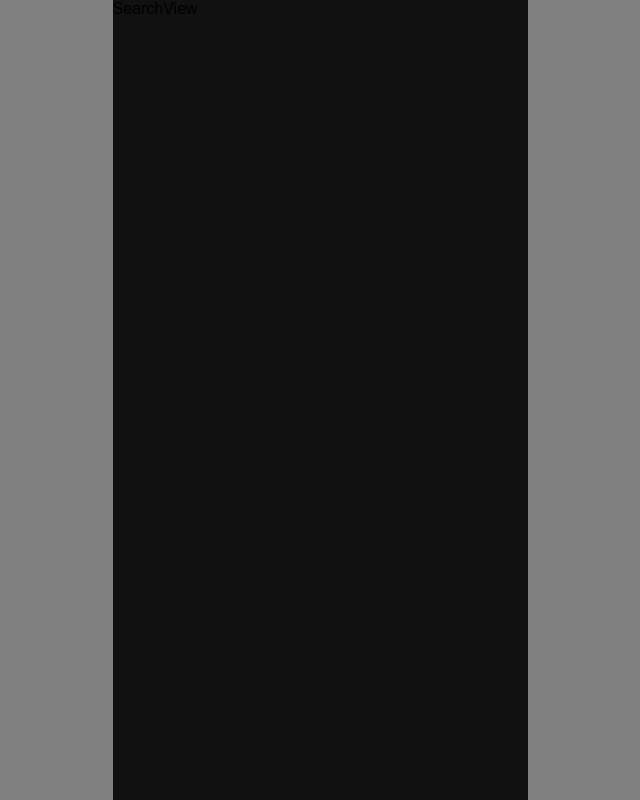
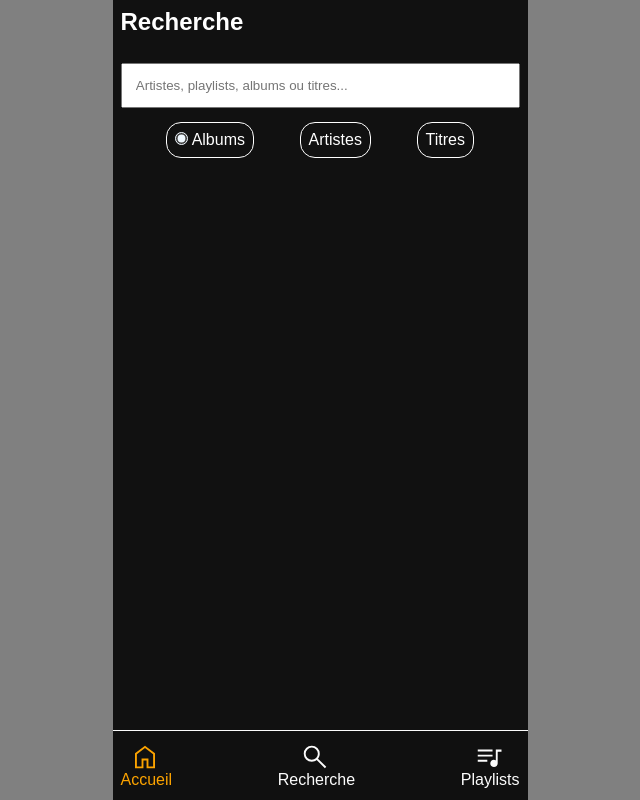
Before and after one commit to Bafode87/Spotizer, a Vue app: page /search in a window 1280 px wide. Shown: the whole page, without its empty margins (320-960 px from the left). Built offline with nearby package versions, Linux system fonts and the light colour scheme; a web font is replaced by a local one.

Commit message:
Ajout de la recherche avec autocompletion
	- Les utilisateurs peuvent effectuer des recherches avec des
	  filtres

```diff
--- a/src/assets/styles.scss
+++ b/src/assets/styles.scss
@@ -84,6 +84,20 @@ h2 {
 h3 {
   font-size: var(--font-size-h3);
   margin: var(--spacing-2) 0;
+}
+
+// Search view
+
+.search__header {
+  color: white;
+  padding: var(--spacing-1);
+}
+
+#search {
+  width: 100%;
+  padding: 1em;
+  margin-top: 2em;
+  margin-bottom: 1em;
 }
 
 // cardList component
@@ -241,6 +255,28 @@ h3 {
   }
 }
 
+// Boutons filtres
+
+.filters {
+  display: flex;
+  justify-content: space-evenly;
+}
+.button__filters {
+  background-color: var(--color-background);
+  padding: 0.5em;
+  color:  white;
+  border: 1px solid white;
+  border-radius: 15px;
+}
+
+.button__filters input {
+  display: none;
+}
+
+.button__filters input:checked {
+  display: inline;
+  accent-color: aliceblue;
+}
 // Refresh icon
 .refreshIcon {
   position: absolute;
--- a/src/components/CardComponent.vue
+++ b/src/components/CardComponent.vue
@@ -19,4 +19,5 @@ const props = defineProps({
     }
 });
 
+
 </script>
--- a/src/components/CardListComponent.vue
+++ b/src/components/CardListComponent.vue
@@ -1,16 +1,23 @@
 <template>
     <section class="cardList">
-        <div :class="styleOrientation" >
+        <div :class="styleOrientation">
             <div class="cardList__items" v-for="item in props.data" :key="item.id">
-                <CardComponent :item="item" :detailPath="detailPath" />
+                <Suspense>
+                    <CardComponent :item="item" :detailPath="detailPath" />
+                    <template #fallback>
+                        <div class="loading">Chargement...</div>
+                    </template>
+                </Suspense>
             </div>
         </div>
     </section>
 </template>
 
 <script setup>
+import { defineAsyncComponent } from 'vue';
 
-import CardComponent from './CardComponent.vue';
+
+const CardComponent = defineAsyncComponent(() => import('./CardComponent.vue'))
 
 const props = defineProps({
     data: {
--- a/src/store/index.js
+++ b/src/store/index.js
@@ -16,6 +16,11 @@ const DETAIL_PATH = {
     PLAYLIST: '/playlists/'
 }
 
+const SEARCH_PARAMETERS = {
+    ALBUM: 'title',
+    ARTIST: 'name',
+    SONG: 'title'
+}
 const state = {
     albumsMostRecent: [],
     artistsToDiscover: [],
@@ -30,6 +35,7 @@ const state = {
 
 }
 
+const ARTIST_IMAGE = '/Spotizer/images/user.svg';
 const actions = {
     async fetchAlbumsMostRecent() {
         try {
@@ -46,7 +52,7 @@ const actions = {
             const response = await fetch(`${ROUTES.ARTIST}?page=1`);
             const artists = await response.json();
             artists.forEach((artist) => {
-                artist.image = '/Spotizer/images/user.svg';
+                artist.image = ARTIST_IMAGE;
             })
 
             return artists;
@@ -59,7 +65,7 @@ const actions = {
         try {
             const response =  await fetch(`${ROUTES.ARTIST}/${id}`)
             const artist = await response.json();
-            artist.image = '/Spotizer/images/user.svg';
+            artist.image = ARTIST_IMAGE;
             const albums = [];
             const songs = [];
 
@@ -87,7 +93,7 @@ const actions = {
             const album = await response.json();
             const artist = await this.fetchArtistDetail(album.artist.id);
 
-            album.artist.image = '/Spotizer/images/user.svg';
+            album.artist.image = ARTIST_IMAGE;
             album.artist.name = artist.name;
 
             return album;
@@ -134,17 +140,52 @@ const actions = {
         try {
             const response = await fetch(path);
             const song = await response.json()
-            song.image = await this.fetchThumbnail(song)
+            song.image = this.fetchThumbnail(song)
             return song
         }
         catch (err) {
             console.log(err);
         }
     },
-    async fetchThumbnail({youtube}) {
+    fetchThumbnail({youtube}) {
         const id = youtube.split('/')[4]
         return `${URI_YOUTUBE_THUMBNAIL}${id}/0.jpg`
 
+    },
+    async fetchAutocompletion(event, filter) {
+        let currentPage = 1;
+        let allResults = [];
+
+        while (true) {
+            const response = await fetch(`${ROUTES[filter]}?page=${currentPage}&${SEARCH_PARAMETERS[filter]}=${event.target.value.trim()}`);
+            const data = await response.json();
+
+            if (data.length === 0) {
+                break;
+            }
+
+            if (filter === 'ARTIST') {
+                console.log('oui');
+                for (const artist in data) {
+                    data[artist].image = ARTIST_IMAGE
+                    console.log(data[artist]);
+                }
+            }
+
+            if (filter === 'SONG') {
+                for (const song in data) {
+                    data[song].image = this.fetchThumbnail(data[song])
+                }
+            }
+
+            if(allResults.length > 8) {
+                break;
+            }
+
+            allResults = allResults.concat(data);
+            currentPage++;
+        }
+        return allResults.slice(0,8);
     }
 }
 
@@ -168,6 +209,9 @@ const store = {
     getSongDetail({ id }) {
 
         return state.songDetail.get(id)
+    },
+    getAutocompletion(event, filter) {
+        return actions.fetchAutocompletion(event, filter)
     },
     async INITIALIZE_HOME() {
 
--- a/src/views/SearchView.vue
+++ b/src/views/SearchView.vue
@@ -1 +1,65 @@
-<template>SearchView</template>
+<template>
+    <header class="search__header">
+        <h2>Recherche</h2>
+        <input v-on:keyup="search" type="text" id="search"  placeholder="Artistes, playlists, albums ou titres...">
+        <div class="filters">
+            <label class="button__filters">
+                <input  type="radio" @click="setFilter" name="filters" value="ALBUM" checked> Albums
+            </label>
+            <label class="button__filters">
+              <input type="radio" @click="setFilter" name="filters" value="ARTIST"> Artistes
+            </label>
+            <label class="button__filters">
+              <input type="radio" @click="setFilter" name="filters" value="SONG"> Titres
+            </label>
+        </div>
+    </header>
+
+    <main>
+        <Suspense>
+            <CardListComponent :data="data" orientation="vertical" :detailPath="path"/>
+            <template #fallback>
+                    <div class="loading">Chargement...</div>
+            </template>
+        </Suspense>
+    </main>
+    <NavbarComponent />
+</template>
+
+<script setup>
+    import store from '../store';
+    import { defineAsyncComponent, ref } from 'vue';
+    import NavbarComponent from './../components/NavbarComponent.vue'
+
+
+    const CardListComponent = defineAsyncComponent(() => import('./../components/CardListComponent.vue'))
+
+    let filter = 'ALBUM';
+    let path = ref('/albums/')
+    let data = ref(new Object)
+
+    function setFilter() {
+        const selectedButton = document.querySelector('input[name="filters"]:checked')
+        filter = selectedButton.value;
+        document.querySelector('#search').value = ''
+        data.value = []
+        path.value = store.detailPath[filter.toLocaleLowerCase()] ;
+    }
+
+
+    async function search(event) {
+
+        data.value = await store.getAutocompletion(event, filter);
+
+        if (event.target.value === "") {
+            data.value = [];
+        }
+
+        return data;
+    }
+
+
+
+
+
+</script>
```
